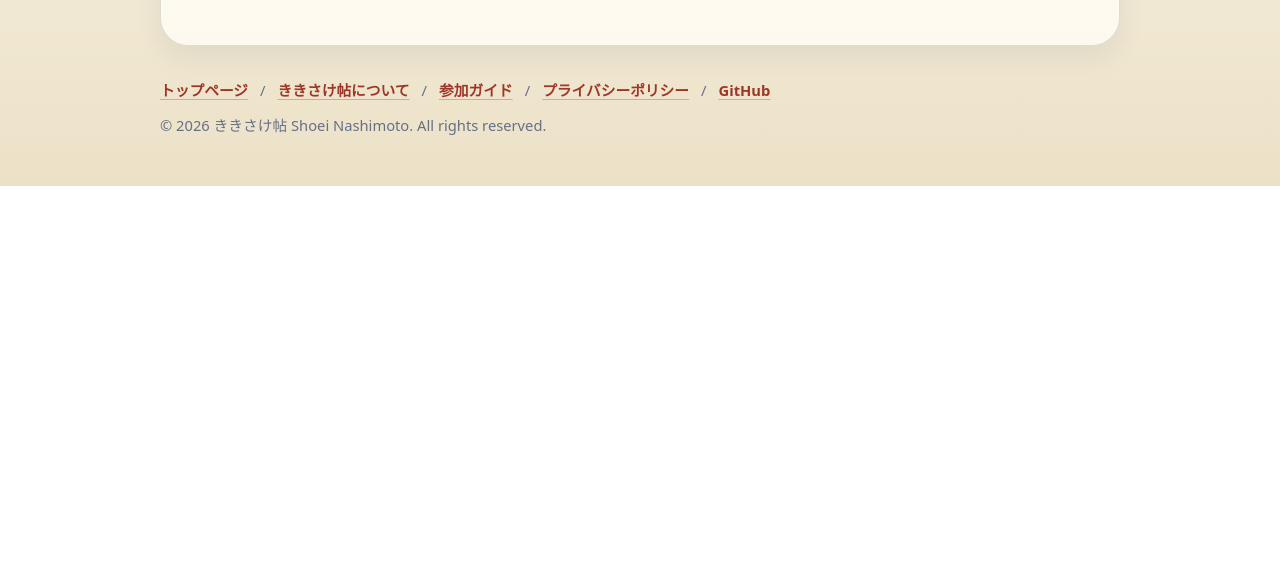
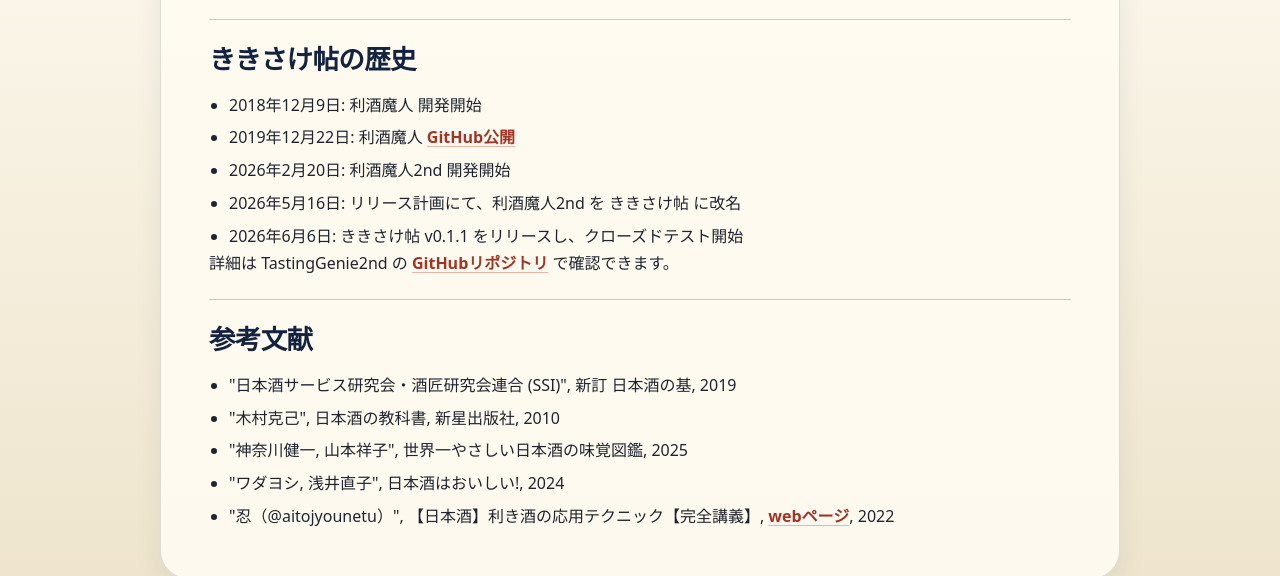
Before and after one commit to pyth0n14n/TastingGenie2nd-site, a website: page about.html in a window 1280 px wide. Shown: the part 928-1504 px from the top of the page. Before the commit the page ends 1114 px from the top, so only its background shows below. Drawn offline with Linux system fonts and the light colour scheme.

Commit message:
歴史と参考文献を付与

```diff
--- a/about.html
+++ b/about.html
@@ -54,6 +54,34 @@
             「ききさけ帖」では、事務的に記録するだけでなく、飲んだときの印象を自分の言葉で残せる自由さを大切にしたいと考えています。古風で少し珍しい「帖」という字には、日本酒らしい落ち着きと、気軽に書き留める余白を込めています。
           </p>
         </section>
+
+        <section class="policy-section">
+          <h2>ききさけ帖の歴史</h2>
+          <ul>
+            <li>2018年12月9日: 利酒魔人 開発開始</li>
+            <li>2019年12月22日: 利酒魔人 <a href="https://github.com/pyth0n14n/TastingGenie" rel="noopener noreferrer" target="_blank">GitHub公開</a></li>
+            <li>2026年2月20日: 利酒魔人2nd 開発開始</li>
+            <li>2026年5月16日: リリース計画にて、利酒魔人2nd を ききさけ帖 に改名</li>
+            <li>2026年6月6日: ききさけ帖 v0.1.1 をリリースし、クローズドテスト開始</li>
+          </ul>
+          <p>
+            詳細は TastingGenie2nd の
+            <a href="https://github.com/pyth0n14n/TastingGenie2nd" rel="noopener noreferrer" target="_blank">GitHubリポジトリ</a>
+            で確認できます。
+          </p>
+        </section>
+
+        <section class="policy-section">
+          <h2>参考文献</h2>
+          <ul>
+            <li>"日本酒サービス研究会・酒匠研究会連合 (SSI)", 新訂 日本酒の基, 2019</li>
+            <li>"木村克己", 日本酒の教科書, 新星出版社, 2010</li>
+            <li>"神奈川健一, 山本祥子", 世界一やさしい日本酒の味覚図鑑, 2025</li>
+            <li>"ワダヨシ, 浅井直子", 日本酒はおいしい!, 2024</li>
+            <li>"忍（@aitojyounetu）", 【日本酒】利き酒の応用テクニック【完全講義】, <a href="https://aitojyounetu.com/how-to-sake-tasting/">webページ</a>, 2022</li>
+          </ul>
+        </section>
+
       </article>
     </main>
 
```
